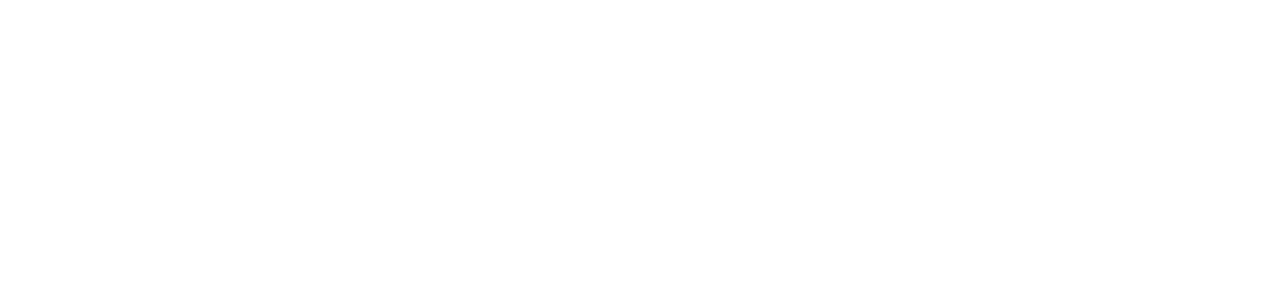
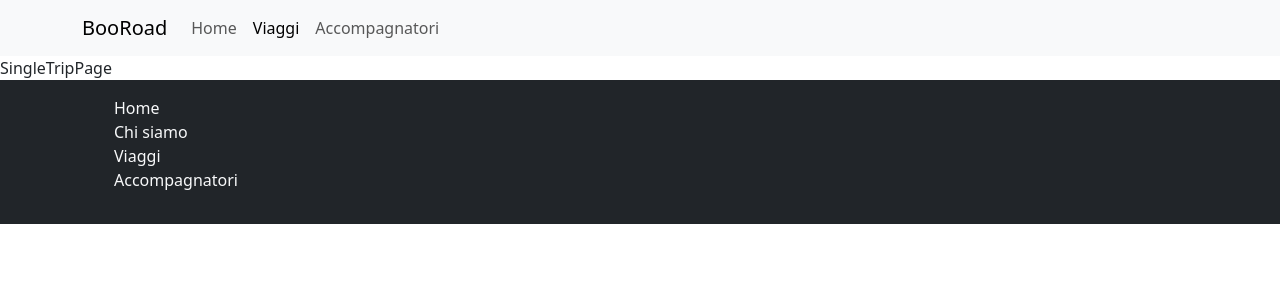
Before and after one commit to michelebozzuto04/booRoad, a React (Vite) app: page /trips/1 in a window 1280 px wide. Before the commit this address had no page. Shown: the top 300 px of the page. Built offline with nearby package versions, Linux system fonts and the light colour scheme; the HTML template or start-up script is replaced by a standard one.

Commit message:
Add routing and new pages for trips and companions, and implement footer component

```diff
--- a/src/App.jsx
+++ b/src/App.jsx
@@ -2,15 +2,24 @@
 import { BrowserRouter, Route, Routes } from 'react-router-dom'
 import DefaultLayout from './layouts/DefaultLayout'
 import HomePage from './pages/HomePage'
+import TripsPage from './pages/TripsPage'
+import SingleTripPage from './pages/SingleTripPage'
+import CompanionsPage from './pages/CompanionsPage'
+import SingleCompanionPage from './pages/SingleCompanionPage'
+import NotFoundPage from './pages/NotFoundPage'
 
 function App() {
-  const [count, setCount] = useState(0)
 
   return (
     <BrowserRouter>
       <Routes>
         <Route element={<DefaultLayout />}>
           <Route path='/' element={<HomePage />} />
+          <Route path='/trips' element={<TripsPage />} />
+          <Route path='/trips/:id' element={<SingleTripPage />} />
+          <Route path='/companions' element={<CompanionsPage />} />
+          <Route path='/companions/:id' element={<SingleCompanionPage />} />
+          <Route path='*' element={<NotFoundPage />} />
         </Route>
       </Routes>
     </BrowserRouter>
--- /dev/null
+++ b/src/components/Footer.jsx
@@ -0,0 +1,17 @@
+import React from 'react'
+
+function Footer() {
+    return (
+        <div className="container">
+            <ul>
+                <li class="list-group-item active">Home</li>
+                <li class="list-group-item">Chi siamo</li>
+                <li class="list-group-item disabled">Viaggi</li>
+                <li class="list-group-item disabled">Accompagnatori</li>
+            </ul>
+
+        </div>
+    )
+}
+
+export default Footer
--- a/src/components/Header.jsx
+++ b/src/components/Header.jsx
@@ -1,4 +1,5 @@
 import React from 'react'
+import { Link, NavLink } from 'react-router-dom'
 
 function Header() {
     return (
@@ -6,7 +7,7 @@
             className="navbar navbar-expand-sm navbar-light bg-light"
         >
             <div className="container">
-                <a className="navbar-brand" href="#">Navbar</a>
+                <Link to={'/'} className="navbar-brand">BooRoad</Link>
                 <button
                     className="navbar-toggler d-lg-none"
                     type="button"
@@ -21,50 +22,24 @@
                 <div className="collapse navbar-collapse" id="collapsibleNavId">
                     <ul className="navbar-nav me-auto mt-2 mt-lg-0">
                         <li className="nav-item">
-                            <a className="nav-link active" href="#" aria-current="page"
+                            <NavLink className="nav-link" to={'/'} aria-current="page"
                             >Home
-                                <span className="visually-hidden">(current)</span></a
-                            >
+                                <span className="visually-hidden">(current)</span>
+                            </NavLink>
                         </li>
                         <li className="nav-item">
-                            <a className="nav-link" href="#">Link</a>
+                            <NavLink className="nav-link" to={'/trips'} aria-current="page"
+                            >Viaggi
+                                <span className="visually-hidden">(current)</span>
+                            </NavLink>
                         </li>
-                        <li className="nav-item dropdown">
-                            <a
-                                className="nav-link dropdown-toggle"
-                                href="#"
-                                id="dropdownId"
-                                data-bs-toggle="dropdown"
-                                aria-haspopup="true"
-                                aria-expanded="false"
-                            >Dropdown</a
-                            >
-                            <div
-                                className="dropdown-menu"
-                                aria-labelledby="dropdownId"
-                            >
-                                <a className="dropdown-item" href="#"
-                                >Action 1</a
-                                >
-                                <a className="dropdown-item" href="#"
-                                >Action 2</a
-                                >
-                            </div>
+                        <li className="nav-item">
+                            <NavLink className="nav-link" to={'/companions'} aria-current="page"
+                            >Accompagnatori
+                                <span className="visually-hidden">(current)</span>
+                            </NavLink>
                         </li>
                     </ul>
-                    <form className="d-flex my-2 my-lg-0">
-                        <input
-                            className="form-control me-sm-2"
-                            type="text"
-                            placeholder="Search"
-                        />
-                        <button
-                            className="btn btn-outline-success my-2 my-sm-0"
-                            type="submit"
-                        >
-                            Search
-                        </button>
-                    </form>
                 </div>
             </div>
         </nav>
--- a/src/layouts/DefaultLayout.jsx
+++ b/src/layouts/DefaultLayout.jsx
@@ -1,6 +1,7 @@
 import React from 'react'
 import { Outlet } from 'react-router-dom'
 import Header from '../components/Header'
+import Footer from '../components/Footer'
 
 function DefaultLayout() {
     return (
@@ -13,8 +14,8 @@
                 <Outlet />
             </main>
 
-            <footer>
-                {/* <Footer /> */}
+            <footer className='bg-dark text-light py-3'>
+                <Footer />
             </footer>
         </>
     )
--- /dev/null
+++ b/src/pages/CompanionsPage.jsx
@@ -0,0 +1,9 @@
+import React from 'react'
+
+function CompanionsPage() {
+    return (
+        <div>CompanionsPage</div>
+    )
+}
+
+export default CompanionsPage
--- /dev/null
+++ b/src/pages/NotFoundPage.jsx
@@ -0,0 +1,9 @@
+import React from 'react'
+
+function NotFoundPage() {
+    return (
+        <div>NotFoundPage</div>
+    )
+}
+
+export default NotFoundPage
--- /dev/null
+++ b/src/pages/SingleCompanionPage.jsx
@@ -0,0 +1,9 @@
+import React from 'react'
+
+function SingleCompanionPage() {
+    return (
+        <div>SingleCompanionPage</div>
+    )
+}
+
+export default SingleCompanionPage
--- /dev/null
+++ b/src/pages/SingleTripPage.jsx
@@ -0,0 +1,9 @@
+import React from 'react'
+
+function SingleTripPage() {
+    return (
+        <div>SingleTripPage</div>
+    )
+}
+
+export default SingleTripPage
--- /dev/null
+++ b/src/pages/TripsPage.jsx
@@ -0,0 +1,9 @@
+import React from 'react'
+
+function TripsPage() {
+    return (
+        <div>TripsPage</div>
+    )
+}
+
+export default TripsPage
```
